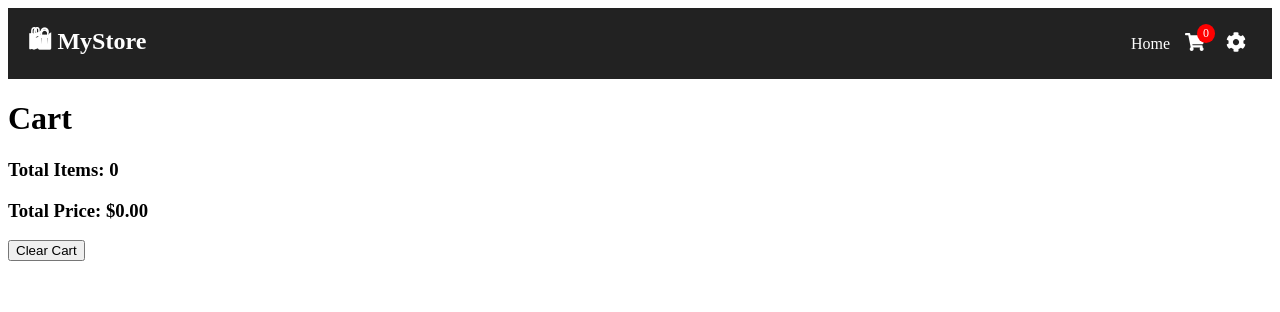
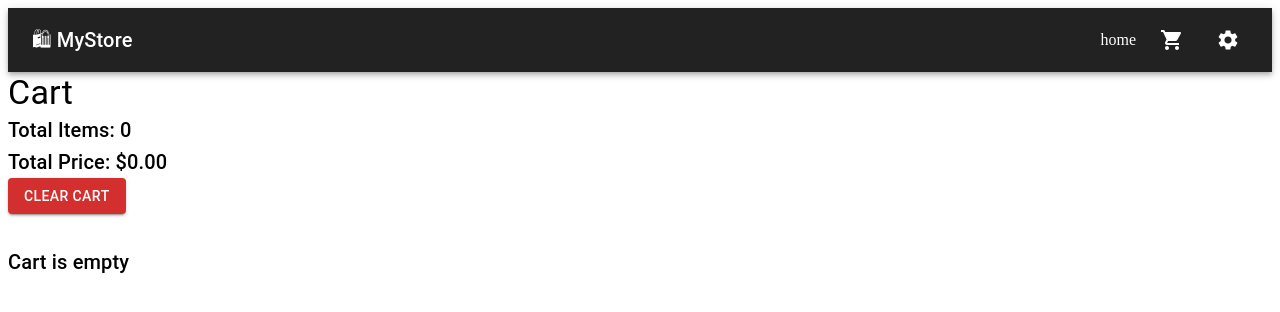
Before and after one commit to sadafamiri/Product-Store-App, a React (Vite) app in the folder product-store-app/: page /cart in a window 1280 px wide. Shown: the top 312 px of the page. Built offline with nearby package versions, Linux system fonts and the light colour scheme.

Commit message:
store commit

```diff
--- a/product-store-app/package.json
+++ b/product-store-app/package.json
@@ -10,6 +10,10 @@
     "preview": "vite preview"
   },
   "dependencies": {
+    "@emotion/react": "^11.14.0",
+    "@emotion/styled": "^11.14.1",
+    "@mui/icons-material": "^9.0.0",
+    "@mui/material": "^9.0.0",
     "@reduxjs/toolkit": "^2.11.2",
     "@tanstack/react-query": "^5.99.2",
     "i18next": "^26.0.8",
--- a/product-store-app/src/components/Navbar.jsx
+++ b/product-store-app/src/components/Navbar.jsx
@@ -1,79 +1,48 @@
 import { Link } from "react-router-dom";
 import { useSelector } from "react-redux";
-
-import { FaShoppingCart } from "react-icons/fa";
-import { FaCog } from "react-icons/fa";
+import { useContext } from "react";
+import { AppBar, Toolbar, Typography, IconButton, Badge, Box } from "@mui/material";
+import ShoppingCartIcon from "@mui/icons-material/ShoppingCart";
+import SettingsIcon from "@mui/icons-material/Settings";
+import { LanguageContext } from "../context/LanguageContext";
 
 function Navbar({ openSettings }) {
   const totalQuantity = useSelector((state) => state.cart.totalQuantity);
+  const { t } = useContext(LanguageContext);
 
   return (
-    <nav style={styles.nav}>
-      <h2 style={styles.logo}>🛍 MyStore</h2>
-      {/* دکمه Settings */}
+    <AppBar position="sticky" sx={{ bgcolor: "#222" }}>
+      <Toolbar sx={{ display: "flex", justifyContent: "space-between" }}>
 
+        {/* Logo */}
+        <Typography variant="h6">
+          🛍 MyStore
+        </Typography>
 
-      <div style={styles.links}>
-        <Link to="/" style={styles.link}>
-          Home
-        </Link>
+        {/* Links */}
+        <Box sx={{ display: "flex", alignItems: "center", gap: 2 }}>
 
-        <Link to="/cart" style={styles.cart}>
-          <FaShoppingCart size={20} />
-          <span style={styles.badge}>{totalQuantity}</span>
-        </Link>
-        <button onClick={openSettings} style={styles.iconBtn}>
-          <FaCog size={20} />
-        </button>
+          <Link to="/" style={{ color: "white", textDecoration: "none" }}>
+            {t("home") || "Home"}
+          </Link>
 
-      </div>
-    </nav>
+          {/* Cart */}
+          <IconButton component={Link} to="/cart" color="inherit">
+            <Badge badgeContent={totalQuantity} color="error">
+              <ShoppingCartIcon />
+            </Badge>
+          </IconButton>
 
+          {/* Settings */}
+          <IconButton color="inherit" onClick={openSettings}>
+            <SettingsIcon />
+          </IconButton>
 
+        </Box>
+
+      </Toolbar>
+    </AppBar>
   );
 }
 
-const styles = {
-  nav: {
-    display: "flex",
-    justifyContent: "space-between",
-    alignItems: "center",
-    padding: "15px 20px",
-    background: "#222",
-    color: "#fff",
-  },
-  logo: {
-    margin: 0,
-  },
-  links: {
-    display: "flex",
-    alignItems: "center",
-    gap: "15px",
-  },
-  link: {
-    color: "#fff",
-    textDecoration: "none",
-  },
-  cart: {
-    position: "relative",
-    color: "#fff",
-  },
-  badge: {
-    position: "absolute",
-    top: "-8px",
-    right: "-10px",
-    background: "red",
-    color: "#fff",
-    borderRadius: "50%",
-    padding: "2px 6px",
-    fontSize: "12px",
-  },
-  iconBtn: {
-    background: "none",
-    border: "none",
-    cursor: "pointer",
-    color: "#fff",
-  },
-};
-
 export default Navbar;
--- a/product-store-app/src/context/LanguageContext.jsx
+++ b/product-store-app/src/context/LanguageContext.jsx
@@ -25,12 +25,25 @@ export function LanguageProvider({ children }) {
   };
 
   const translations = {
-    en: {
+     en: {
       title: "Products",
       addToCart: "Add to Cart",
       settings: "Settings",
       cart: "Cart",
       clearCart: "Clear Cart",
+      search: "Search products...",
+      loading: "Loading products...",
+      error: "Something went wrong!",
+      totalItems: "Total Items",
+      totalPrice: "Total Price",
+      qty: "Qty",
+      remove: "Remove",
+      emptyCart: "Cart is empty",
+      theme: "Theme",
+      language: "Language",
+      layout: "Layout",
+      darkMode: "Dark Mode",
+      lightMode: "Light Mode",
     },
 
     fa: {
@@ -39,15 +52,42 @@ export function LanguageProvider({ children }) {
       settings: "تنظیمات",
       cart: "سبد خرید",
       clearCart: "پاک کردن سبد",
+      search: "جستجوی محصولات...",
+      loading: "در حال بارگذاری...",
+      error: "مشکلی پیش آمد!",
+      totalItems: "تعداد کل",
+      totalPrice: "قیمت کل",
+      qty: "تعداد",
+      remove: "حذف",
+      emptyCart: "سبد خرید خالی است",
+      theme: "تم",
+      language: "زبان",
+      layout: "چیدمان",
+      darkMode: "حالت تاریک",
+      lightMode: "حالت روشن",
     },
 
     ps: {
-      title: "محصولات (پښتو)",
+      title: "محصولات",
       addToCart: "سبد ته اضافه",
       settings: "تنظیمات",
       cart: "کراچۍ",
       clearCart: "پاکول",
+      search: "محصولات ولټوئ...",
+      loading: "بارگیری...",
+      error: "تېروتنه رامنځته شوه!",
+      totalItems: "ټول توکي",
+      totalPrice: "ټول قیمت",
+      qty: "شمېره",
+      remove: "ړنګول",
+      emptyCart: "کراچۍ خالي ده",
+      theme: "بڼه",
+      language: "ژبه",
+      layout: "چینش",
+      darkMode: "تیاره حالت",
+      lightMode: "روښانه حالت",
     },
+
   };
 
   return (
--- a/product-store-app/src/pages/Cart.jsx
+++ b/product-store-app/src/pages/Cart.jsx
@@ -1,4 +1,18 @@
 import { useSelector, useDispatch } from "react-redux";
+import { useContext } from "react";
+
+import {
+  Box,
+  Typography,
+  Button,
+  Card,
+  CardContent,
+  CardMedia,
+  Stack,
+} from "@mui/material";
+
+import { LanguageContext } from "../context/LanguageContext";
+
 import {
   removeFromCart,
   increaseQty,
@@ -9,41 +23,113 @@ import {
 function Cart() {
   const dispatch = useDispatch();
 
+  const { t } = useContext(LanguageContext);
+
   const { items, totalPrice, totalQuantity } = useSelector(
     (state) => state.cart
   );
 
   return (
-    <div>
-      <h1>Cart</h1>
+    <Box p={4}>
+      {/* Title */}
+      <Typography variant="h4" mb={2}>
+        {t("cart")}
+      </Typography>
 
-      <h3>Total Items: {totalQuantity}</h3>
-      <h3>Total Price: ${totalPrice.toFixed(2)}</h3>
+      {/* Info */}
+      <Typography variant="h6">
+        Total Items: {totalQuantity}
+      </Typography>
 
-      <button onClick={() => dispatch(clearCart())}>
-        Clear Cart
-      </button>
+      <Typography variant="h6" mb={2}>
+        Total Price: ${totalPrice.toFixed(2)}
+      </Typography>
 
-      {items.map((item) => (
-        <div key={item.id}>
-          <h4>{item.title}</h4>
-          <p>${item.price}</p>
-          <p>Qty: {item.quantity}</p>
+      {/* Clear Cart */}
+      <Button
+        variant="contained"
+        color="error"
+        onClick={() => dispatch(clearCart())}
+        sx={{ mb: 4 }}
+      >
+        {t("clearCart")}
+      </Button>
 
-          <button onClick={() => dispatch(increaseQty(item.id))}>
-            +
-          </button>
+      {/* Empty Cart */}
+      {items.length === 0 ? (
+        <Typography variant="h6">
+          Cart is empty
+        </Typography>
+      ) : (
+        <Stack spacing={3}>
+          {items.map((item) => (
+            <Card
+              key={item.id}
+              sx={{
+                display: "flex",
+                alignItems: "center",
+                p: 2,
+                gap: 2,
+              }}
+            >
+              {/* Image */}
+              <CardMedia
+                component="img"
+                image={item.image}
+                alt={item.title}
+                sx={{
+                  width: 120,
+                  height: 120,
+                  objectFit: "contain",
+                }}
+              />
 
-          <button onClick={() => dispatch(decreaseQty(item.id))}>
-            -
-          </button>
+              {/* Content */}
+              <CardContent sx={{ flex: 1 }}>
+                <Typography variant="h6">
+                  {item.title}
+                </Typography>
 
-          <button onClick={() => dispatch(removeFromCart(item.id))}>
-            Remove
-          </button>
-        </div>
-      ))}
-    </div>
+                <Typography variant="body1">
+                  ${item.price}
+                </Typography>
+
+                <Typography variant="body2" mb={2}>
+                  Qty: {item.quantity}
+                </Typography>
+
+                {/* Buttons */}
+                <Stack direction="row" spacing={2}>
+                  <Button
+                    variant="contained"
+                    color="success"
+                    onClick={() => dispatch(increaseQty(item.id))}
+                  >
+                    +
+                  </Button>
+
+                  <Button
+                    variant="contained"
+                    color="warning"
+                    onClick={() => dispatch(decreaseQty(item.id))}
+                  >
+                    -
+                  </Button>
+
+                  <Button
+                    variant="contained"
+                    color="error"
+                    onClick={() => dispatch(removeFromCart(item.id))}
+                  >
+                    Remove
+                  </Button>
+                </Stack>
+              </CardContent>
+            </Card>
+          ))}
+        </Stack>
+      )}
+    </Box>
   );
 }
 
--- a/product-store-app/src/pages/Home.jsx
+++ b/product-store-app/src/pages/Home.jsx
@@ -4,6 +4,21 @@ import { useQuery } from "@tanstack/react-query";
 import { getProducts } from "../api/productsAPI";
 import { useDispatch } from "react-redux";
 import { addToCart } from "../features/cart/cartSlice";
+import SearchIcon from "@mui/icons-material/Search";
+
+
+import {
+  Box,
+  Typography,
+  Grid,
+  Card,
+  CardContent,
+  CardMedia,
+  Button,
+  TextField,
+  InputAdornment,
+  CircularProgress,
+} from "@mui/material";
 
 function Home() {
   const [search, setSearch] = useState("");
@@ -14,87 +29,122 @@ function Home() {
     queryFn: getProducts,
   });
 
-  if (isLoading) return <h2>Loading products...</h2>;
-  if (error) return <h2>Something went wrong!</h2>;
+  // Loading
+  if (isLoading) {
+    return (
+      <Box textAlign="center" mt={5}>
+        <CircularProgress />
+        <Typography mt={2}>Loading products...</Typography>
+      </Box>
+    );
+  }
+
+  // Error
+  if (error) {
+    return (
+      <Typography p={3} color="error">
+        Something went wrong!
+      </Typography>
+    );
+  }
+
+  // Filter products
+  const filteredProducts = data?.filter((product) =>
+    product.title.toLowerCase().includes(search.toLowerCase())
+  );
 
   return (
-    <div style={styles.container}>
-      <h1>🛍 Products</h1>
+    <Box p={3}>
+      <Typography variant="h4" mb={3}>
+         Products
+      </Typography>
 
       {/* Search */}
-      <div style={{ position: "relative", width: "100%", marginBottom: "20px" }}>
-        <FaSearch
-          style={{
-            position: "absolute",
-            left: "12px",
-            top: "50%",
-            transform: "translateY(-50%)",
-            color: "#999",
-          }}
-        />
+      <TextField
+        fullWidth
+        label="Search products..."
+        value={search}
+        onChange={(e) => setSearch(e.target.value)}
+        sx={{ mb: 3 }}
+        InputProps={{
+          startAdornment: (
+            <InputAdornment position="start">
+              <SearchIcon />
+            </InputAdornment>
+          ),
+        }}
+      />
 
-        <input
-          type="text"
-          placeholder="Search products..."
-          value={search}
-          onChange={(e) => setSearch(e.target.value)}
-          style={{
-            width: "50%",
-            padding: "10px 10px 10px 38px",
-            border: "1px solid #ccc",
-            borderRadius: "8px",
-          }}
-        />
-      </div>
+      <Grid container spacing={3} alignItems="stretch">
+        {filteredProducts?.map((product) => (
+          <Grid item xs={12} sm={6} md={4} key={product.id}>
 
-      {/* Products */}
-      <div style={styles.grid}>
-        {data?.map((product) => (
-          <div key={product.id} style={styles.card}>
-            <img src={product.image} alt={product.title} style={styles.image} />
-
-            <h3>{product.title}</h3>
-            <p>${product.price}</p>
-
-            <button
-              style={styles.button}
-              onClick={() => {
-                console.log(product);
-                dispatch(addToCart(product));
+            <Card
+              sx={{
+                height: "100%",
+                display: "flex",
+                flexDirection: "column",
               }}
             >
-              Add to Cart
-            </button>
-          </div>
+              <Box
+                sx={{
+                  height: 220,
+                  display: "flex",
+                  alignItems: "center",
+                  justifyContent: "center",
+                  p: 2,
+                }}
+              >
+                <CardMedia
+                  component="img"
+                  image={product.image}
+                  alt={product.title}
+                  sx={{
+                    maxHeight: "100%",
+                    maxWidth: "100%",
+                    objectFit: "contain",
+                  }}
+                />
+              </Box>
+
+              {/* Content */}
+              <CardContent sx={{ flexGrow: 1 }}>
+                <Typography
+                  variant="subtitle2"
+                  sx={{
+                    height: 48,
+                    overflow: "hidden",
+                    display: "-webkit-box",
+                    WebkitLineClamp: 2,
+                    WebkitBoxOrient: "vertical",
+                    fontWeight: 600,
+                  }}
+                >
+                  {product.title}
+                </Typography>
+
+                <Typography color="primary" mt={1} fontWeight="bold">
+                  ${product.price}
+                </Typography>
+              </CardContent>
+
+              {/* Button */}
+              <Box p={2}>
+                <Button
+                  fullWidth
+                  variant="contained"
+                  onClick={() => dispatch(addToCart(product))}
+                >
+                  Add to Cart
+                </Button>
+              </Box>
+            </Card>
+
+          </Grid>
         ))}
-      </div>
-    </div>
+      </Grid>
+    </Box>
   );
 }
 
-const styles = {
-  container: { padding: "20px" },
-  grid: {
-    display: "grid",
-    gridTemplateColumns: "repeat(auto-fit, minmax(200px, 1fr))",
-    gap: "20px",
-  },
-  card: {
-    border: "1px solid #ddd",
-    padding: "10px",
-    borderRadius: "10px",
-    textAlign: "center",
-  },
-  image: {
-    width: "100%",
-    height: "150px",
-    objectFit: "contain",
-  },
-  button: {
-    padding: "8px 12px",
-    marginTop: "10px",
-    cursor: "pointer",
-  },
-};
-
 export default Home;
```
Also changed, not shown: product-store-app/src/App.jsx (+24 -1 lines), product-store-app/src/components/SettingsContent.jsx (+57 -23 lines), 1 other file (tests, documents, lock files or other folders).
